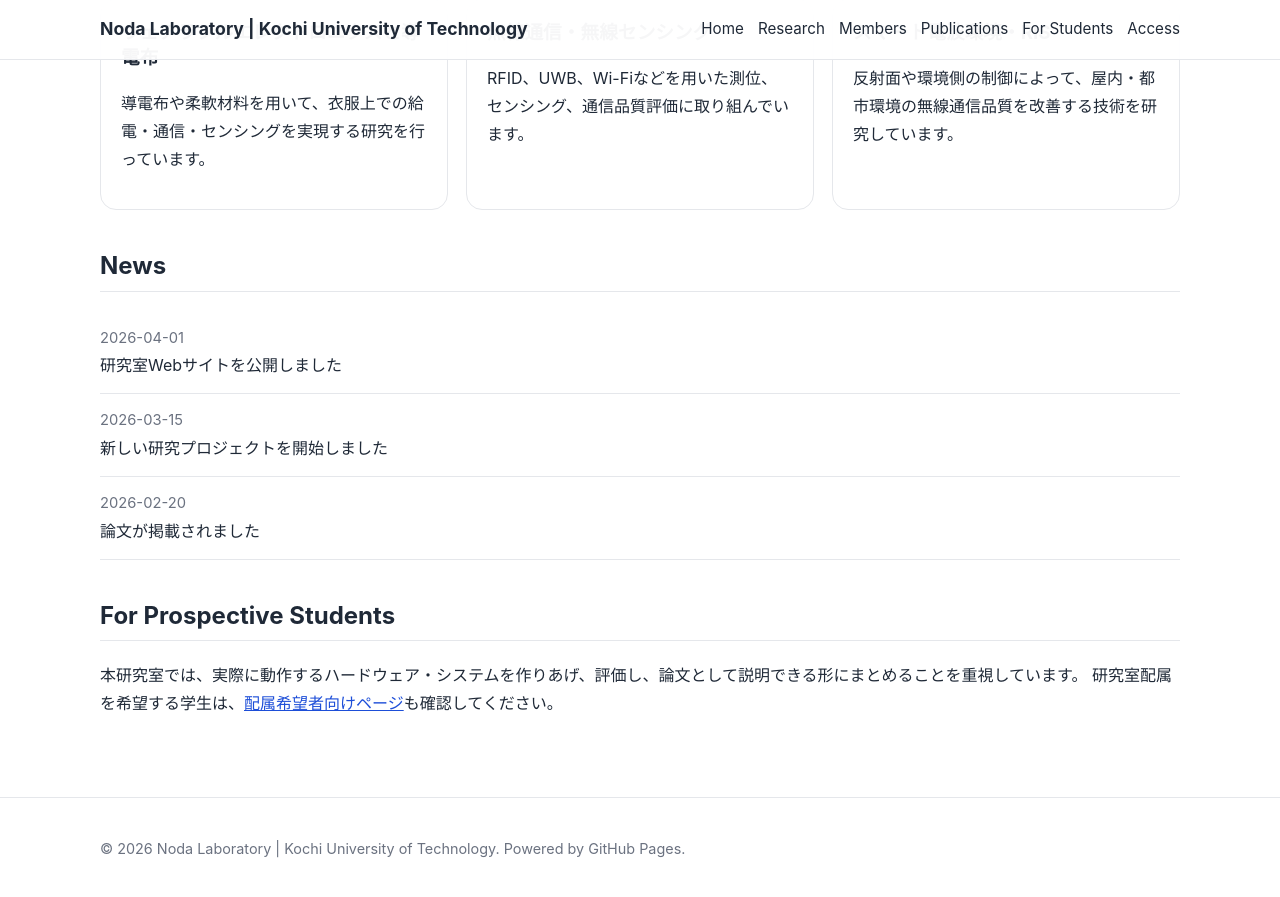
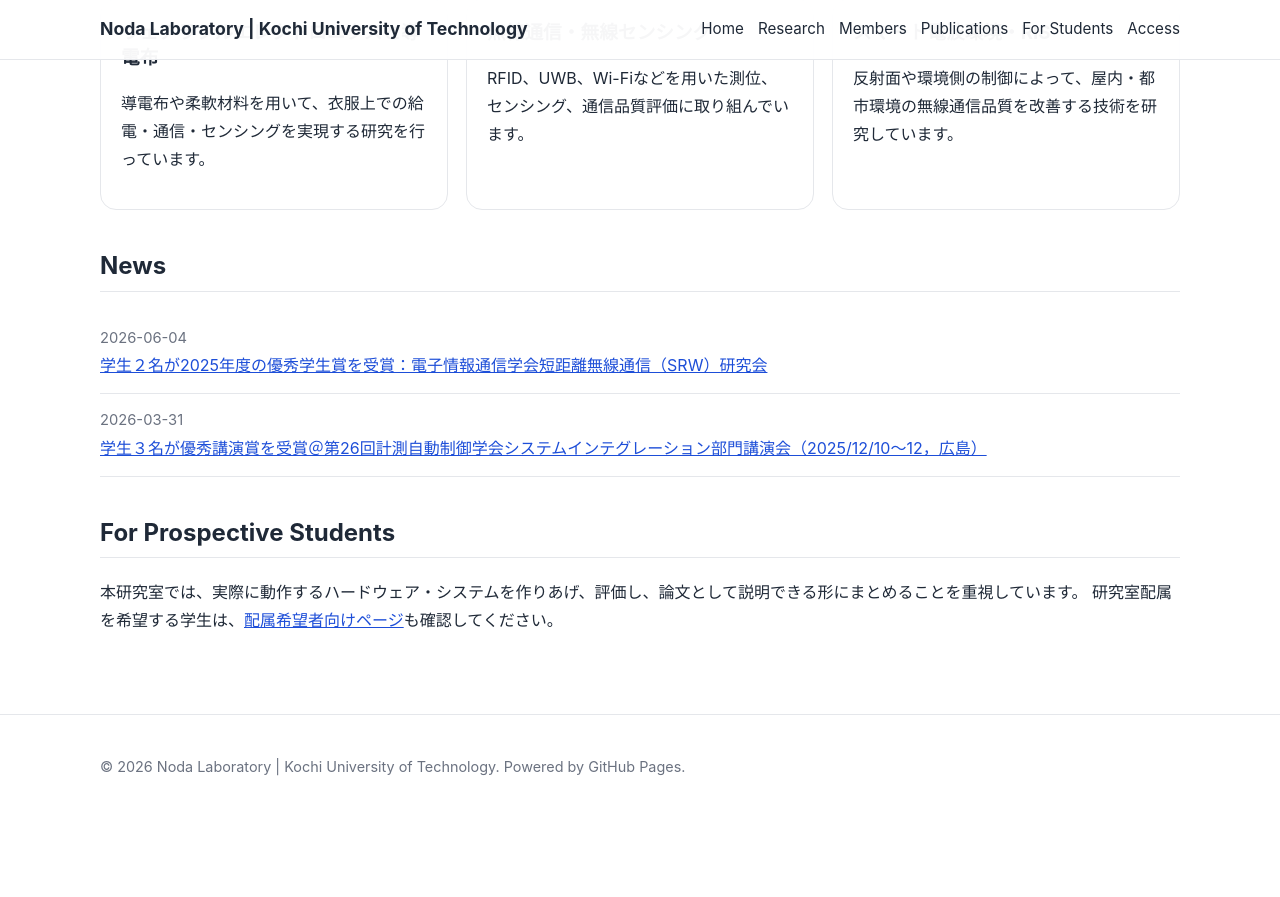
Before and after one commit to akihito-noda/lab-website, a Jekyll site: the page built from index.md, in a window 1280 px wide and 900 px high, scrolled down 625 px. Shown: the top 897 px of the window. Built offline with Jekyll 4.4.1, drawn with Linux system fonts in a browser that asks for light colours; after the commit the page ends 1442 px from its top, so only the background shows below that.

Commit message:
Update news.yml

```diff
--- a/_data/news.yml
+++ b/_data/news.yml
@@ -1,11 +1,7 @@
-- date: 2026-04-01
-  title: "研究室Webサイトを公開しました"
-  url: ""
+- date: 2026-06-04
+  title: "学生２名が2025年度の優秀学生賞を受賞：電子情報通信学会短距離無線通信（SRW）研究会"
+  url: "https://www.ieice.org/~srw/04.html"
 
-- date: 2026-03-15
-  title: "新しい研究プロジェクトを開始しました"
-  url: ""
-
-- date: 2026-02-20
-  title: "論文が掲載されました"
-  url: ""
+- date: 2026-03-31
+  title: "学生３名が優秀講演賞を受賞＠第26回計測自動制御学会システムインテグレーション部門講演会（2025/12/10～12，広島）"
+  url: "https://www.kochi-tech.ac.jp/news/2026/006973.html"
```
